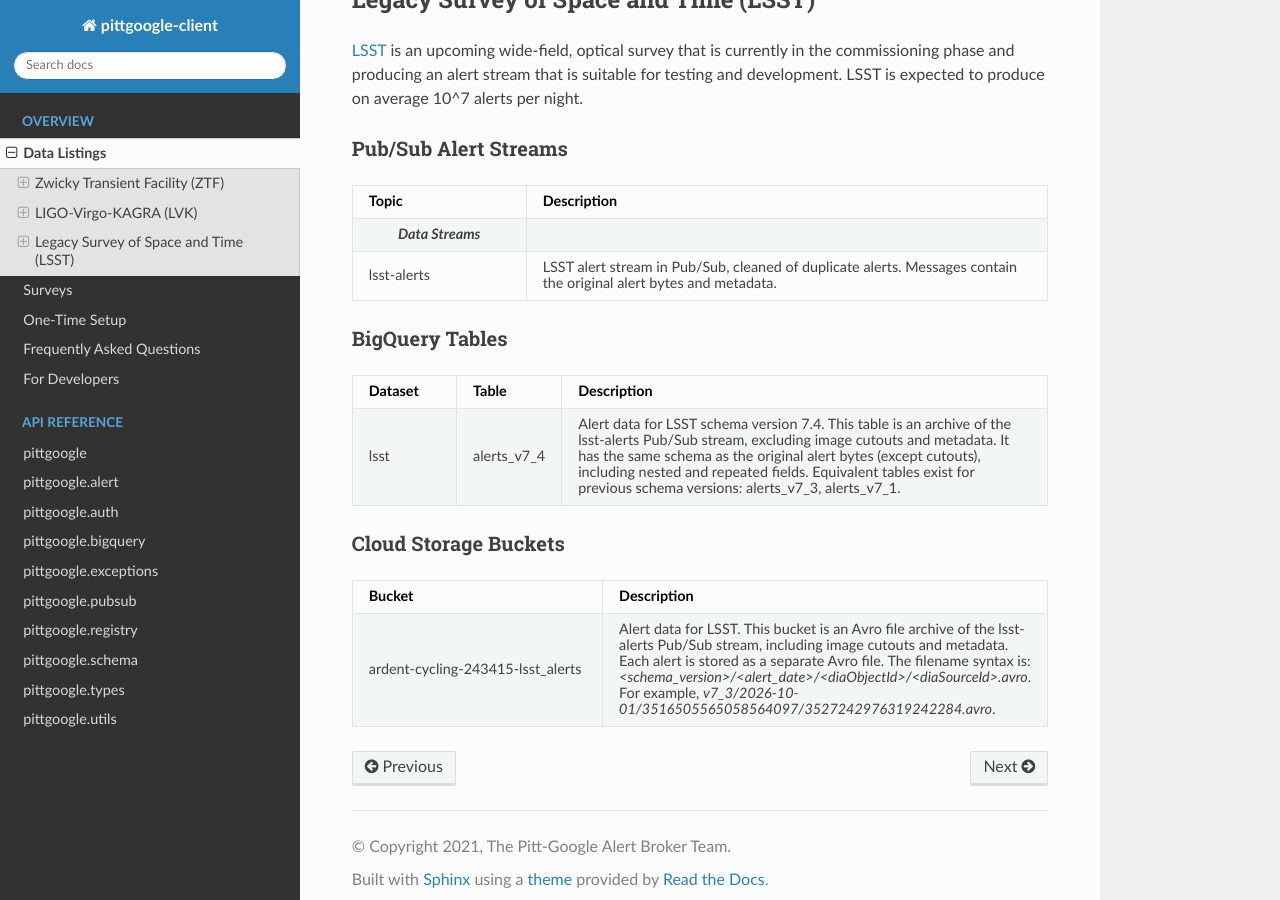
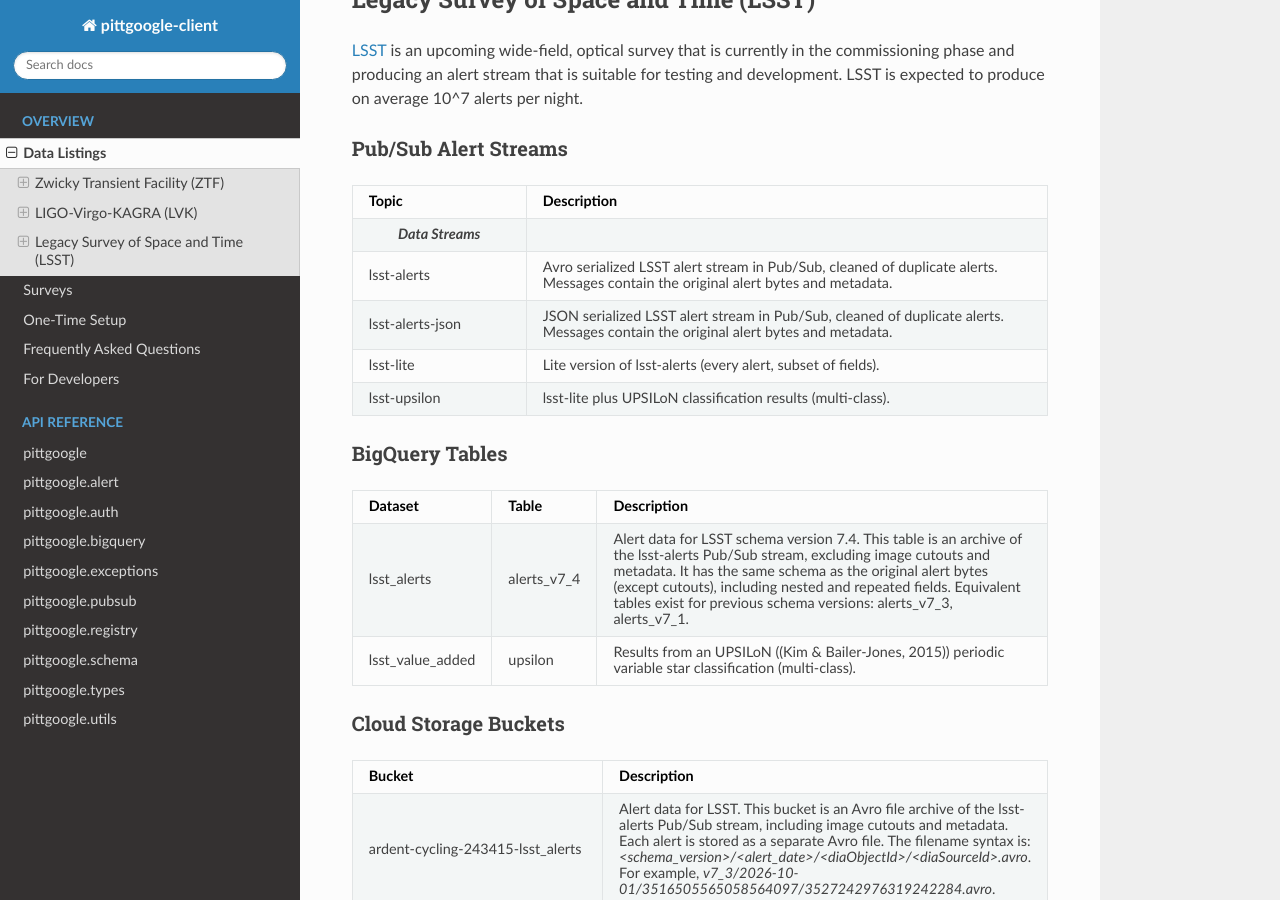
Before and after one commit to mwvgroup/pittgoogle-client, a Sphinx documentation site: the page built from docs/source/listings.rst, in a window 1280 px wide and 900 px high, scrolled down 2180 px. Built offline with Sphinx 7.4.7 and the Read the Docs theme 3.1.0, drawn with Linux system fonts in a browser that asks for light colours.

Commit message:
add data listings for LSST

```diff
--- a/docs/source/listings.rst
+++ b/docs/source/listings.rst
@@ -182,8 +182,18 @@
       -
 
     * - lsst-alerts
-      - LSST alert stream in Pub/Sub, cleaned of duplicate alerts.
+      - Avro serialized LSST alert stream in Pub/Sub, cleaned of duplicate alerts.
         Messages contain the original alert bytes and metadata.
+
+    * - lsst-alerts-json
+      - JSON serialized LSST alert stream in Pub/Sub, cleaned of duplicate alerts.
+        Messages contain the original alert bytes and metadata.
+
+    * - lsst-lite
+      - Lite version of lsst-alerts (every alert, subset of fields).
+
+    * - lsst-upsilon
+      - lsst-lite plus UPSILoN classification results (multi-class).
 
 BigQuery Tables
 ^^^^^^^^^^^^^^^
@@ -197,12 +207,16 @@
       - Table
       - Description
 
-    * - lsst
+    * - lsst_alerts
       - alerts_v7_4
       - Alert data for LSST schema version 7.4. This table is an archive of the lsst-alerts Pub/Sub stream,
         excluding image cutouts and metadata.
         It has the same schema as the original alert bytes (except cutouts), including nested and repeated fields.
         Equivalent tables exist for previous schema versions: alerts_v7_3,  alerts_v7_1.
+
+    * - lsst_value_added
+      - upsilon
+      - Results from an UPSILoN ((Kim \& Bailer-Jones, 2015)) periodic variable star classification (multi-class).
 
 Cloud Storage Buckets
 ^^^^^^^^^^^^^^^^^^^^^
```
